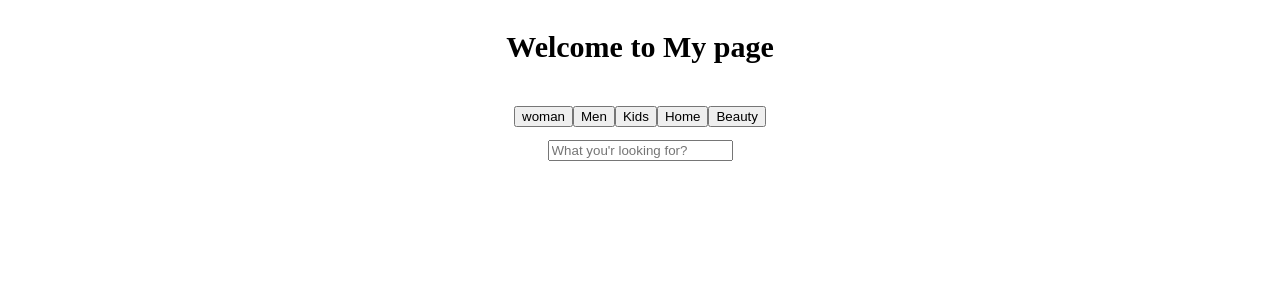
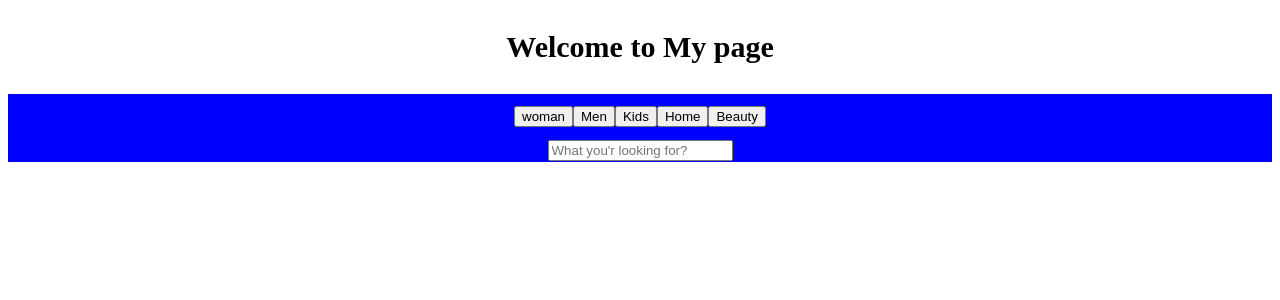
Before and after one commit to Reddy0724/my-app, a React (Create React App) app: page / in a window 1280 px wide. Shown: the top 300 px of the page. Built offline with nearby package versions, Linux system fonts and the light colour scheme.

Commit message:
color buttons

```diff
--- a/src/App.css
+++ b/src/App.css
@@ -1,9 +1,12 @@
 .App {
+  display: inline;
   font-size: 30px;
   font-weight: bold;
   text-align: center;
 }
 .buttons{
+  background-color: blue;
+
 
 
 }
--- a/src/App.js
+++ b/src/App.js
@@ -3,7 +3,7 @@ import './App.css';
 function Button(){
   return(
     <div className='buttons'>
-      <div className='button'>
+      <div >
       <button>
      woman
       </button>
```
